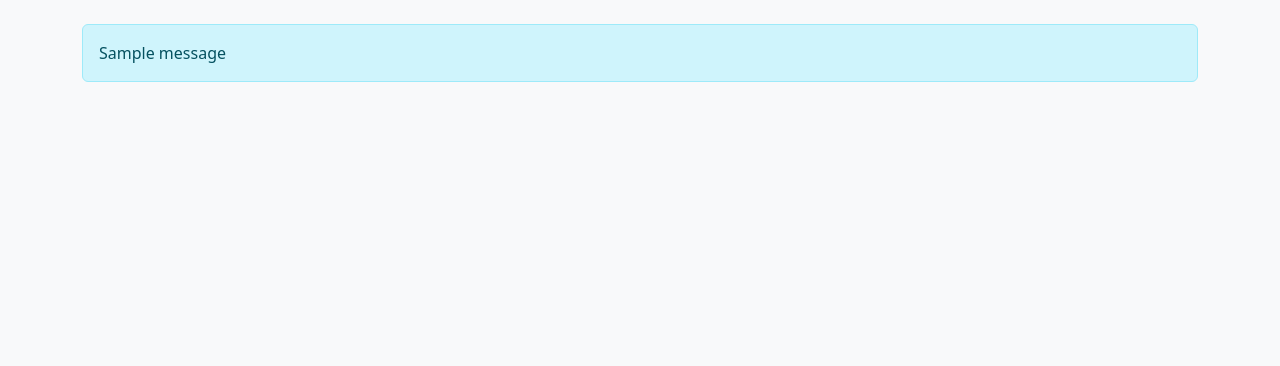
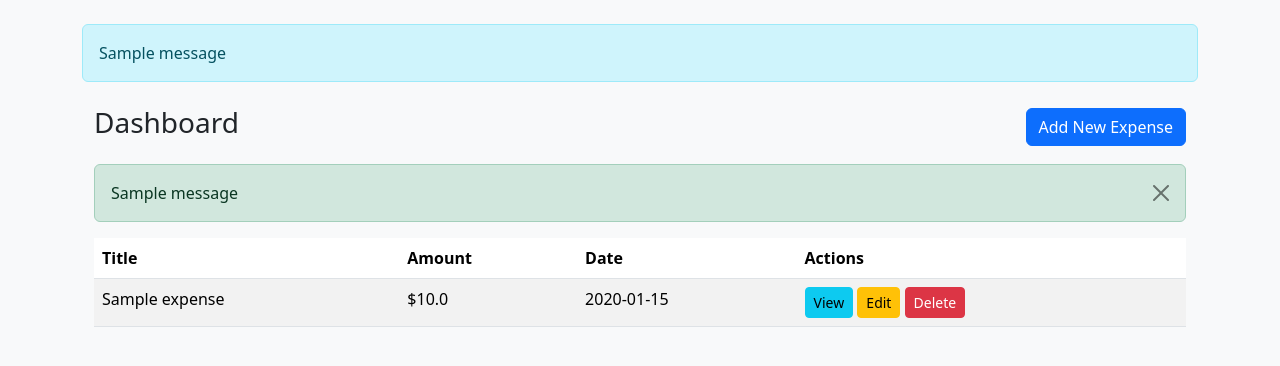
Before and after one commit to p-forghani/finance-mananger, a Flask app: page /dashboard in a window 1280 px wide. Shown: the part 56-422 px from the top of the page. Run offline with Flask 3, Linux system fonts and the light colour scheme; a user stored in the database is signed in; tables that the repository leaves empty hold one stand-in row (values such as "Sample post"); one stand-in notice (Sample message) is shown.

Commit message:
Update project structure

```diff
--- a/app/forms.py
+++ b/app/forms.py
@@ -8,7 +8,7 @@ from wtforms import (BooleanField, DateField, EmailField, FloatField,
 from wtforms.validators import DataRequired, Email, EqualTo, Length
 
 from app import db
-from app.models import User
+from app.models.user import User
 
 
 class UserRegisterForm(FlaskForm):
--- a/app/routes.py
+++ b/app/routes/users.py
@@ -1,26 +1,35 @@
 from urllib.parse import urlsplit
-from flask_login import login_required, login_user, current_user, logout_user
-from app import app, db
+
 import sqlalchemy as sa
-from app.models import User, Expense
-from app.forms import UserRegisterForm, UserLoginForm, AddExpenseForm
-from flask import redirect, render_template, flash, request, url_for
+from flask import Blueprint, flash, redirect, render_template, request, url_for
+from flask_login import current_user, login_required, login_user, logout_user
+
+from app import db
+from app.forms import UserLoginForm, UserRegisterForm
+from app.models.expense import Expense
+from app.models.user import User
+
+
+users_bp = Blueprint('users', __name__)
 
 
 # index
-@app.route('/')
+@users_bp.route('/')
 def index():
     return render_template('base.html')
 
 
-@app.route('/dashboard')
+@users_bp.route('/dashboard')
 @login_required
 def dashboard():
-    return render_template('base.html')
+    expenses = db.session.scalars(
+        sa.Select(Expense).where(Expense.creator == current_user)
+    ).all()
+    return render_template('dashboard.html', expenses=expenses)
 
 
 # User registration
-@app.route('/register', methods=['POST', 'GET'])
+@users_bp.route('/register', methods=['POST', 'GET'])
 def register():
     form = UserRegisterForm()
     if form.validate_on_submit():
@@ -34,12 +43,12 @@ def register():
     return render_template('register.html', form=form)
 
 
-@app.route('/login', methods=['GET', 'POST'])
+@users_bp.route('/login', methods=['GET', 'POST'])
 def login():
     if current_user.is_authenticated:
         next_page = request.args.get('next')
         if not next_page or urlsplit(next_page).netloc != '':
-            next_page = url_for('index')
+            next_page = url_for('users.index')
         return redirect(next_page)
 
     form = UserLoginForm()
@@ -50,7 +59,7 @@ def login():
         )
         if (user is None) or (not user.check_password(form.password.data)):
             flash("Wrong email or password")
-            return redirect(url_for('login'))
+            return redirect(url_for('users.login'))
         # log the user in
         login_user(user, remember=form.remember_me.data)
         next_page = request.args.get('next')
@@ -59,41 +68,21 @@ def login():
         # if netloc is not empty it means url contains domain
         # Full url including the domain name is ignored due to the security
         if not next_page or urlsplit(next_page).netloc != '':
-            next_page = url_for('index')
+            next_page = url_for('users.index')
         return redirect(next_page)
 
     return render_template('login.html', form=form)
 
 
-@app.route('/logout')
+@users_bp.route('/logout')
 def logout():
     logout_user()
-    return redirect(url_for('index'))
+    return redirect(url_for('users.index'))
 
 
-@app.route('/profile')
+@users_bp.route('/profile')
 @login_required
 def profile():
     if not current_user.is_authenticated:
-        return redirect(url_for('login'))
-    # TODO: Show user profile ifno and edit profile link
-
-
-@app.route('/expenses', methods=['GET', 'POST'])
-@login_required
-def expenses():
-    form = AddExpenseForm()
-    if form.validate_on_submit():
-        # build the expense object
-        expense = Expense(
-            title=form.title.data,
-            amount=form.amount.data,
-            expense_date=form.date.data,
-            description=form.description.data,
-            creator=current_user
-        )
-        db.session.add(expense)
-        db.session.commit()
-        flash('Expense added succesfully')
-        return redirect(url_for('dashboard'))
-    return render_template('add_expense.html', form=form)
+        return redirect(url_for('users.login'))
+    # TODO: Show user profile info and edit profile link
--- a/app/templates/base.html
+++ b/app/templates/base.html
@@ -17,15 +17,15 @@
           {% if current_user.is_authenticated %}
             <!-- Logged-in user -->
             <li class="nav-item">
-              <a class="nav-link" href="{{ url_for('logout') }}">Logout</a>
+              <a class="nav-link" href="{{ url_for('users.logout') }}">Logout</a>
             </li>
           {% else %}
             <!-- Not logged in -->
             <li class="nav-item">
-              <a class="nav-link" href="{{ url_for('login') }}">Login</a>
+              <a class="nav-link" href="{{ url_for('users.login') }}">Login</a>
             </li>
             <li class="nav-item">
-              <a class="nav-link" href="{{ url_for('register') }}">Register</a>
+              <a class="nav-link" href="{{ url_for('users.register') }}">Register</a>
             </li>
           {% endif %}
         </ul>
--- /dev/null
+++ b/app/templates/dashboard.html
@@ -0,0 +1,56 @@
+{% extends "base.html" %}
+
+{% block title %}Dashboard{% endblock %}
+
+{% block content %}
+  <div class="container mt-4">
+    <div class="d-flex justify-content-between align-items-center mb-3">
+      <h1 class="h3">Dashboard</h1>
+      <a href="{{ url_for('expenses.add_expense') }}" class="btn btn-primary">Add New Expense</a>
+    </div>
+
+    {% with messages = get_flashed_messages(with_categories=true) %}
+      {% if messages %}
+        <div class="mb-3">
+          {% for category, message in messages %}
+            <div class="alert alert-{{ category }} alert-dismissible fade show" role="alert">
+              {{ message }}
+              <button type="button" class="btn-close" data-bs-dismiss="alert" aria-label="Close"></button>
+            </div>
+          {% endfor %}
+        </div>
+      {% endif %}
+    {% endwith %}
+
+    <table class="table table-striped">
+      <thead>
+        <tr>
+          <th>Title</th>
+          <th>Amount</th>
+          <th>Date</th>
+          <th>Actions</th>
+        </tr>
+      </thead>
+      <tbody>
+        {% for expense in expenses %}
+          <tr>
+            <td>{{ expense.title }}</td>
+            <td>${{ expense.amount }}</td>
+            <td>{{ expense.expense_date.strftime('%Y-%m-%d') }}</td>
+            <td>
+              <a href="{{ url_for('expenses.show_expense', expense_id=expense.id) }}" class="btn btn-sm btn-info">View</a>
+              <a href="{{ url_for('expenses.edit_expense', expense_id=expense.id) }}" class="btn btn-sm btn-warning">Edit</a>
+              <a href="{{ url_for('expenses.delete_expense', expense_id=expense.id) }}"
+                 class="btn btn-sm btn-danger"
+                 onclick="return confirm('Are you sure you want to delete this expense?')">Delete</a>
+            </td>
+          </tr>
+        {% else %}
+          <tr>
+            <td colspan="4" class="text-center">No expenses found. Add your first expense!</td>
+          </tr>
+        {% endfor %}
+      </tbody>
+    </table>
+  </div>
+{% endblock %}
--- a/finance_manager.py
+++ b/finance_manager.py
@@ -1 +1,7 @@
-from app import app  # noqa
+from app import create_app
+
+
+app = create_app()
+# Start the app
+if __name__ == "__main__":
+    app.run()
```
Also changed, not shown: app/__init__.py (+28 -9 lines), app/models/expense.py (added, +32 -0 lines), app/models/user.py (renamed from app/models.py, +5 -27 lines), app/routes/expenses.py (added, +55 -0 lines), app/templates/expense.html (added, +43 -0 lines), app/utils/db_utils.py (added, +14 -0 lines), app/models/__init__.py (added), app/utils/__init__.py (added).
